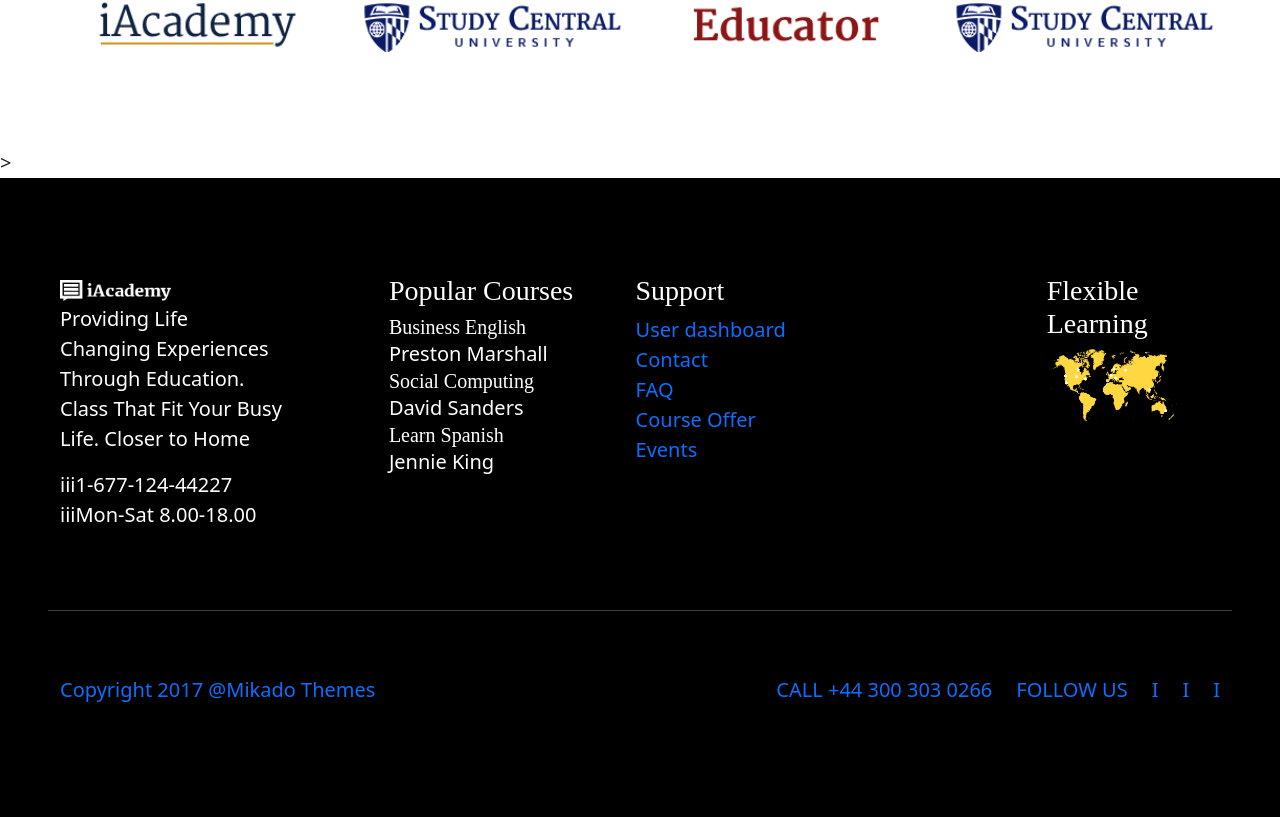
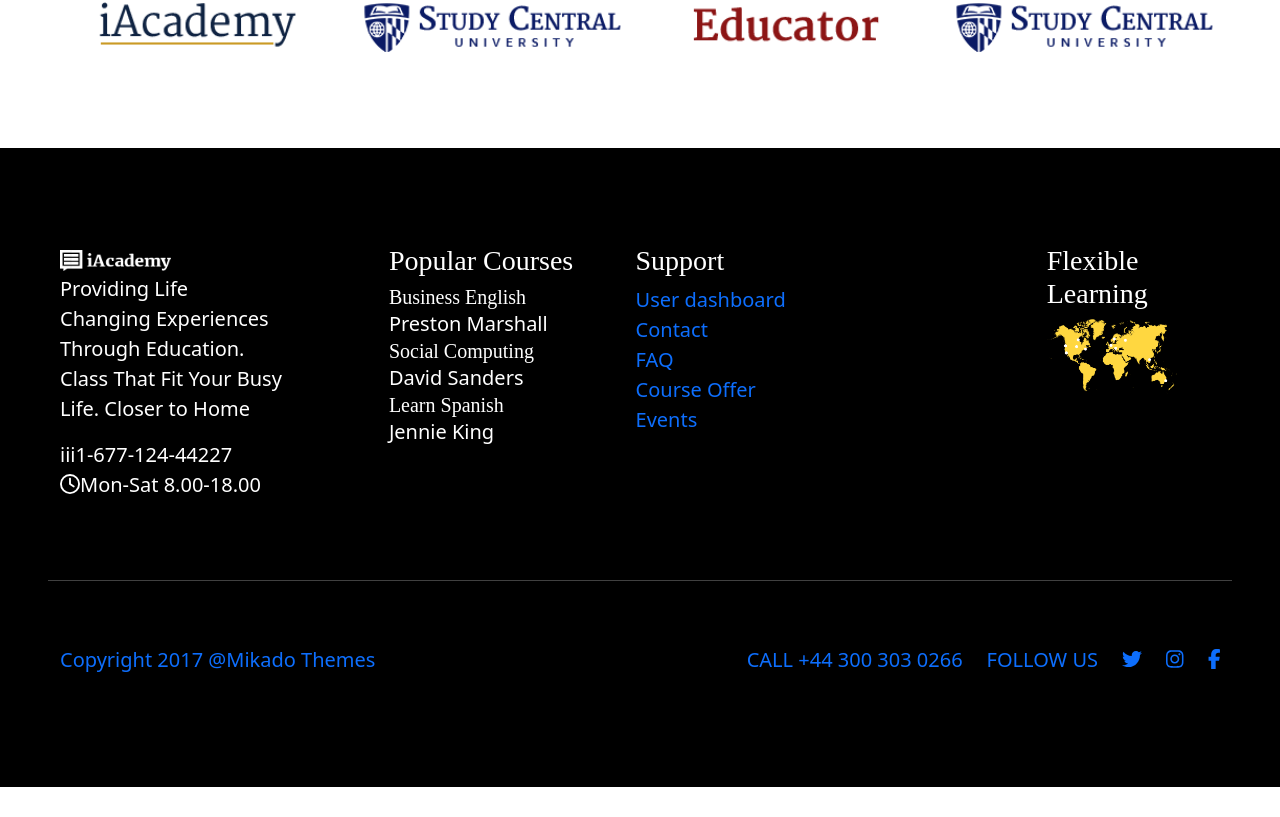
Before and after one commit to AnielloPiscopo/proj-html-vuejs, a Vue app: page / in a window 1280 px wide. Shown: the part 4536-5353 px from the top of the page. After the commit the page ends 5323 px from the top, so only its background shows below. Built offline with nearby package versions, Linux system fonts and the light colour scheme.

Commit message:
Added some icons to the code and installed some fontawesome packs with npm

```diff
--- a/package.json
+++ b/package.json
@@ -10,6 +10,8 @@
   },
   "dependencies": {
     "@fortawesome/fontawesome-svg-core": "^6.2.1",
+    "@fortawesome/free-brands-svg-icons": "^6.2.1",
+    "@fortawesome/free-regular-svg-icons": "^6.2.1",
     "@fortawesome/free-solid-svg-icons": "^6.2.1",
     "@fortawesome/vue-fontawesome": "^3.0.2",
     "@popperjs/core": "^2.11.6",
--- a/src/components/footer/FooterLowerPart.vue
+++ b/src/components/footer/FooterLowerPart.vue
@@ -21,9 +21,21 @@ export default {
                 <ul class="list-unstyled text-uppercase d-flex justify-content-end">
                     <li><a href="#" class="text-decoration-none ps-4">Call {{ phoneContactResource }}</a></li>
                     <li><a href="#" class="text-decoration-none ps-4">Follow Us</a></li>
-                    <li><a href="#" class="text-decoration-none ps-4">i</a></li>
-                    <li><a href="#" class="text-decoration-none ps-4">i</a></li>
-                    <li><a href="#" class="text-decoration-none ps-4">i</a></li>
+                    <li>
+                        <a href="#" class="text-decoration-none ps-4">
+                            <font-awesome-icon icon="fa-brands fa-twitter" />
+                        </a>
+                    </li>
+                    <li>
+                        <a href="#" class="text-decoration-none ps-4">
+                            <font-awesome-icon icon="fa-brands fa-instagram" />
+                        </a>
+                    </li>
+                    <li>
+                        <a href="#" class="text-decoration-none ps-4">
+                            <font-awesome-icon icon="fa-brands fa-facebook-f" />
+                        </a>
+                    </li>
                 </ul>
             </div>
         </div>
--- a/src/components/footer/FooterUpperPart.vue
+++ b/src/components/footer/FooterUpperPart.vue
@@ -57,7 +57,9 @@ export default {
                                 <span>{{ phoneContactResource }}</span>
                             </li>
                             <li>
-                                <span>iii</span>
+                                <span>
+                                    <font-awesome-icon icon="fa-regular fa-clock" />
+                                </span>
                                 <span>Mon-Sat 8.00-18.00</span>
                             </li>
                         </ul>
--- a/src/components/main/AppMain.vue
+++ b/src/components/main/AppMain.vue
@@ -30,7 +30,7 @@ export default {
         <MainProgrammDetails />
         <MainCourses />
         <MainPricingPlans />
-        <MainClientsLogoContainer />>
+        <MainClientsLogoContainer />
     </main>
 </template>
 
--- a/src/main.js
+++ b/src/main.js
@@ -2,8 +2,12 @@ import { createApp } from 'vue';
 import App from './App.vue';
 import { library } from '@fortawesome/fontawesome-svg-core';
 import { FontAwesomeIcon } from '@fortawesome/vue-fontawesome';
+import { faTwitter } from '@fortawesome/free-brands-svg-icons';
+import { faInstagram } from '@fortawesome/free-brands-svg-icons';
+import { faFacebookF } from '@fortawesome/free-brands-svg-icons';
+import { faClock } from '@fortawesome/free-regular-svg-icons';
 
-// library.add();
+library.add(faTwitter, faInstagram, faFacebookF, faClock);
 
 
 createApp(App).component('font-awesome-icon', FontAwesomeIcon).mount('#app');
```
Also changed, not shown: 1 other file (tests, documents, lock files or other folders).
